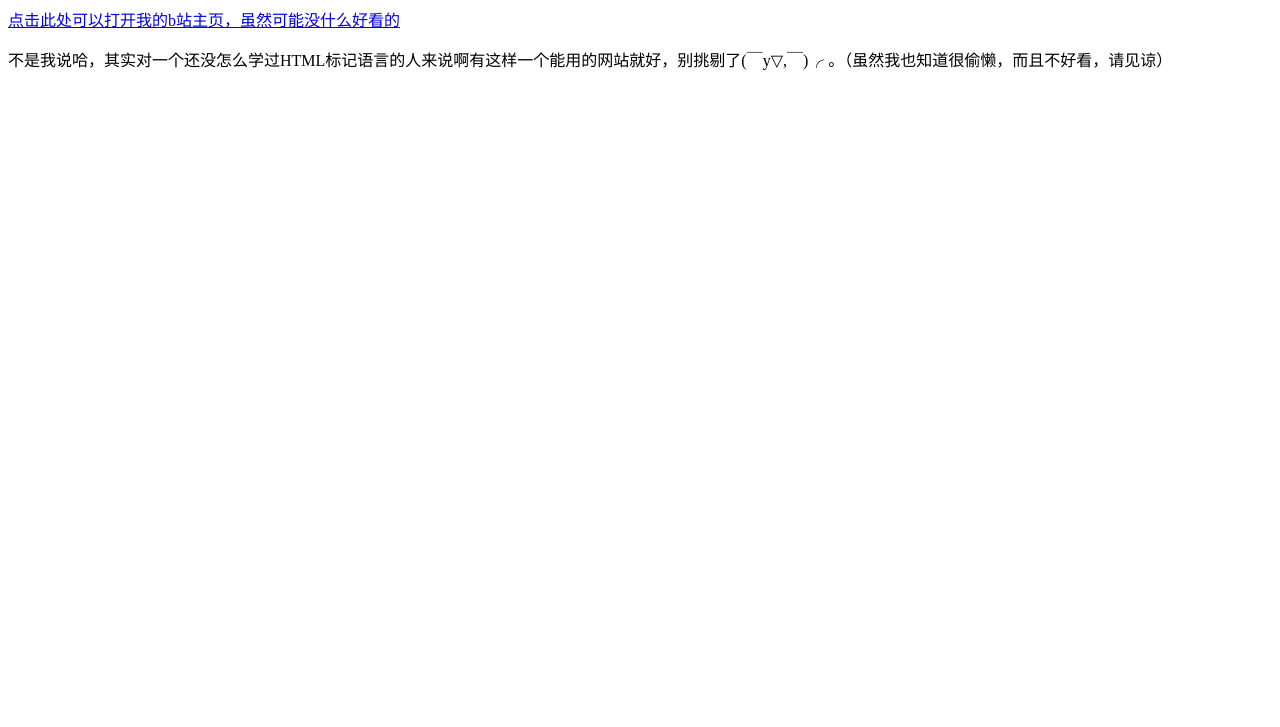
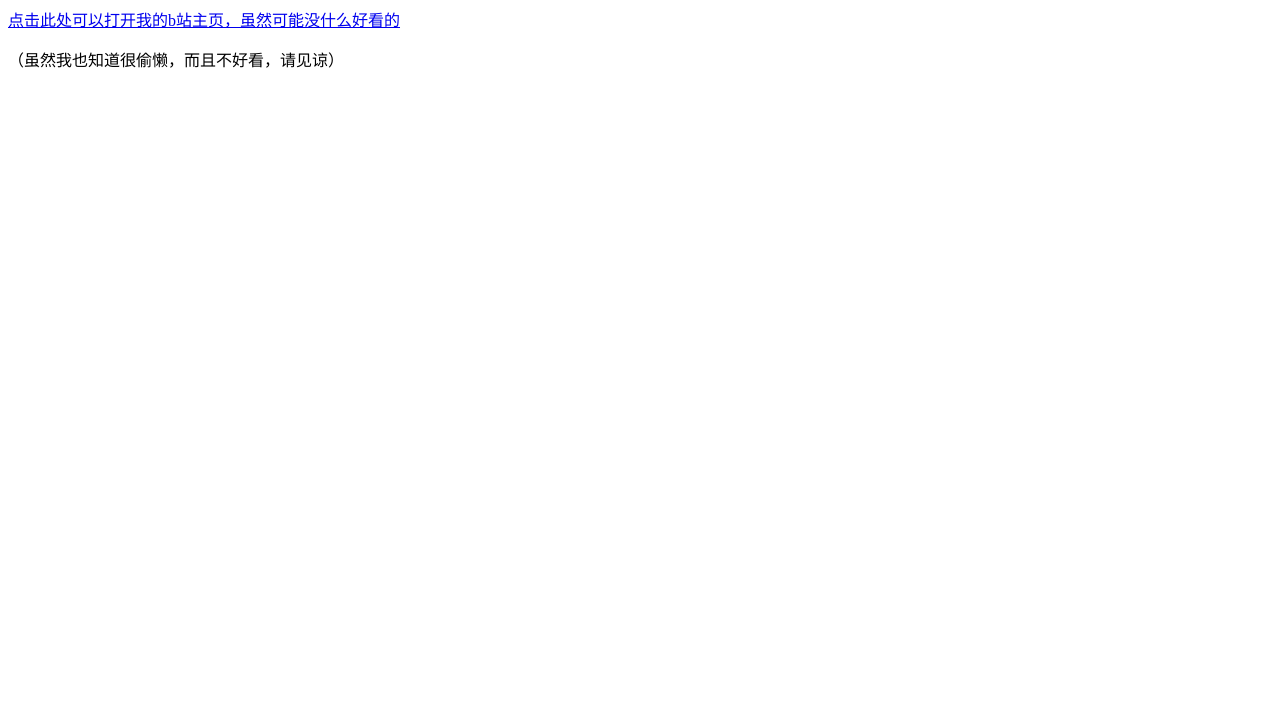
Before and after one commit to chememy/chememy.github.io, a plain HTML site: page index.html in a window 1280 px wide. Shown: the part 73-800 px from the top of the page. Drawn offline with Linux system fonts and the light colour scheme.

Commit message:
更新 index.html
修改了文体部分

```diff
--- a/index.html
+++ b/index.html
@@ -9,6 +9,6 @@
 <body>
     <h1>Welcome to my first little website</h1>
     <a href="https://space.bilibili.com/295904324">点击此处可以打开我的b站主页，虽然可能没什么好看的</a>
-    <p>不是我说哈，其实对一个还没怎么学过HTML标记语言的人来说啊有这样一个能用的网站就好，别挑剔了(￣y▽,￣)╭ 。（虽然我也知道很偷懒，而且不好看，请见谅）</p>
+    <p>（虽然我也知道很偷懒，而且不好看，请见谅）</p>
 </body>
 </html>
```
